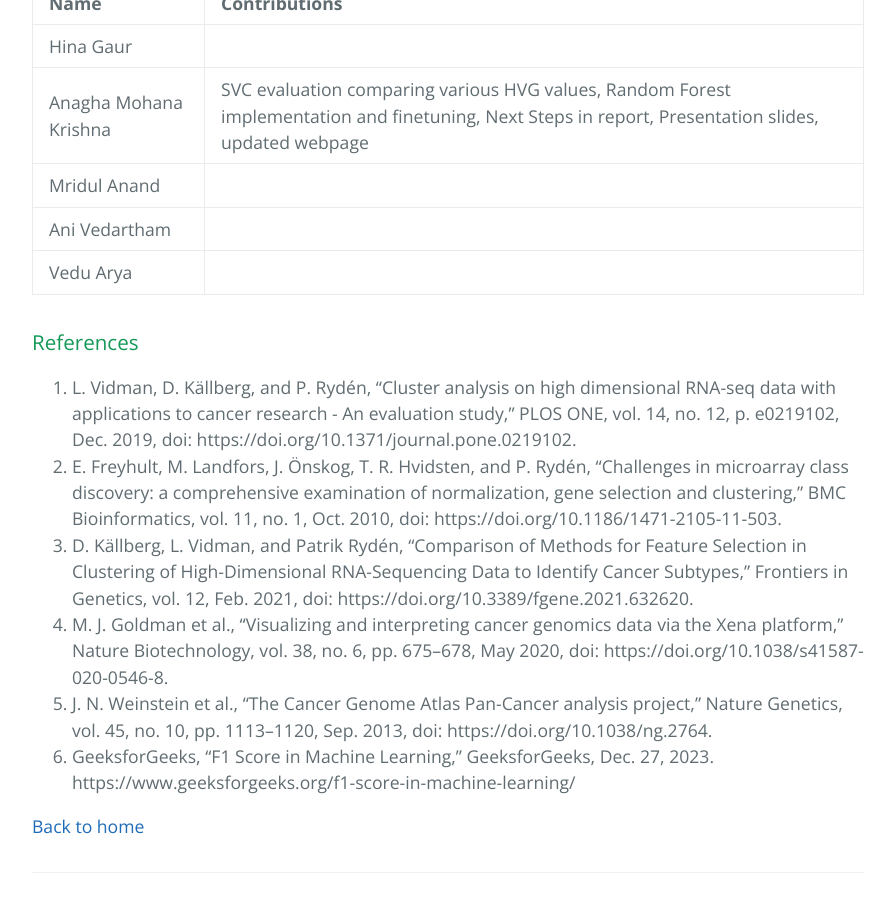
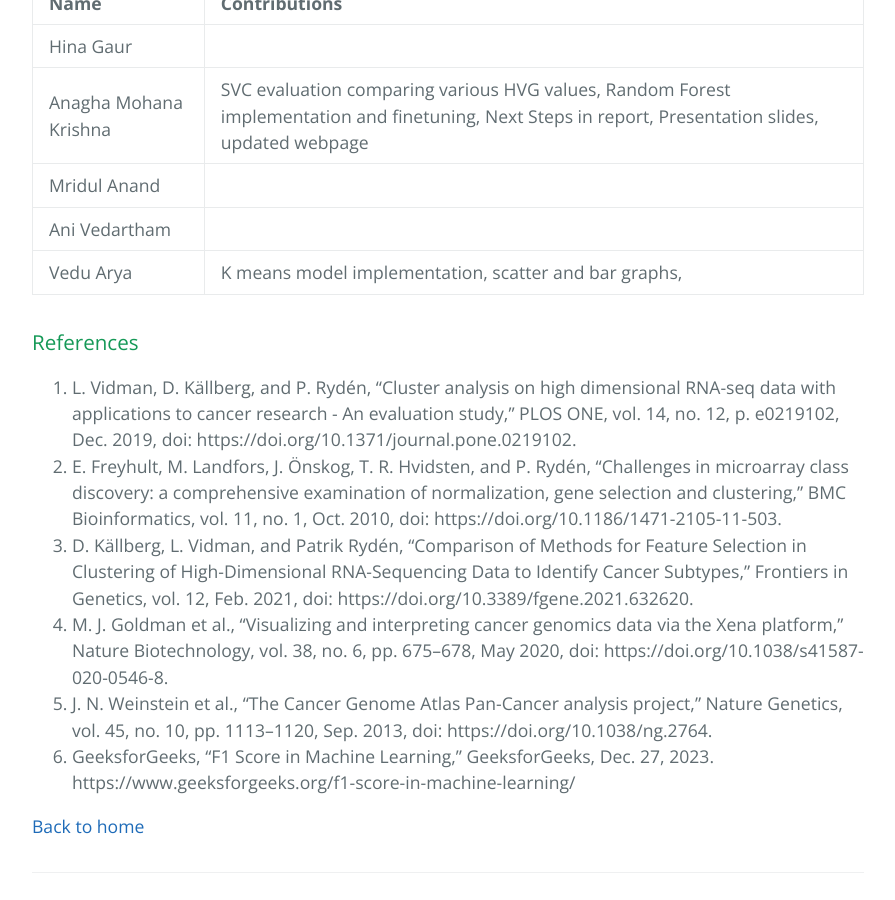
Before and after one commit to AnaghaMKrishna/CS-7641-Project, a Jekyll site: the page built from Final_Submission/final_report.md, in a window 1280 px wide and 900 px high, scrolled down 22867 px. Shown: the whole window, without its empty margins (192-1087 px from the left). Built offline with Jekyll 4.4.1, drawn with Linux system fonts in a browser that asks for light colours; our own code applies the rules of GitHub Pages for plain Markdown files.

Commit message:
Update final_report.md

```diff
--- a/Final_Submission/final_report.md
+++ b/Final_Submission/final_report.md
@@ -230,7 +230,7 @@ If you are unable to view, [please click here](https://gtvault-my.sharepoint.com
 | Anagha Mohana Krishna  | SVC evaluation comparing various HVG values, Random Forest implementation and finetuning, Next Steps in report, Presentation slides, updated webpage |
 | Mridul Anand           |  |
 | Ani Vedartham |  |
-| Vedu Arya |  |
+| Vedu Arya | K means model implementation, scatter and bar graphs,   |
 
 ### References
 
```
